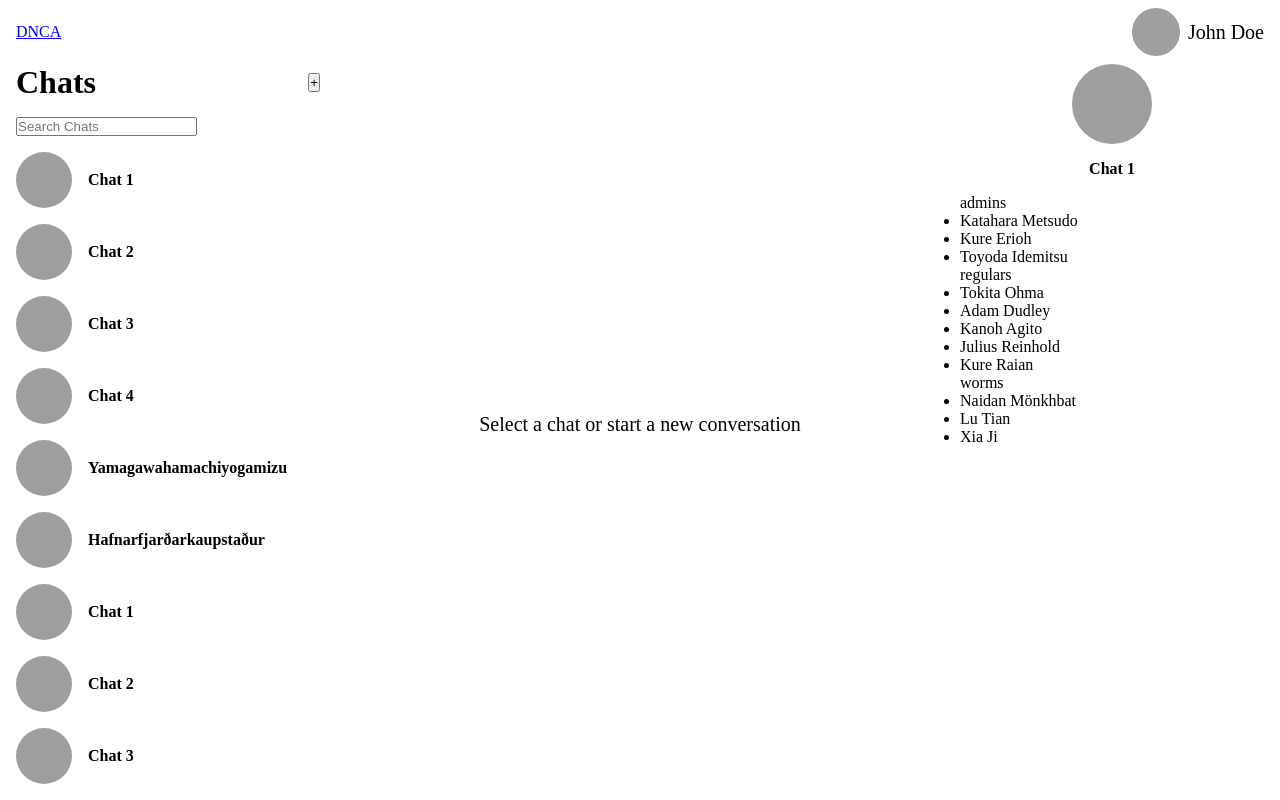
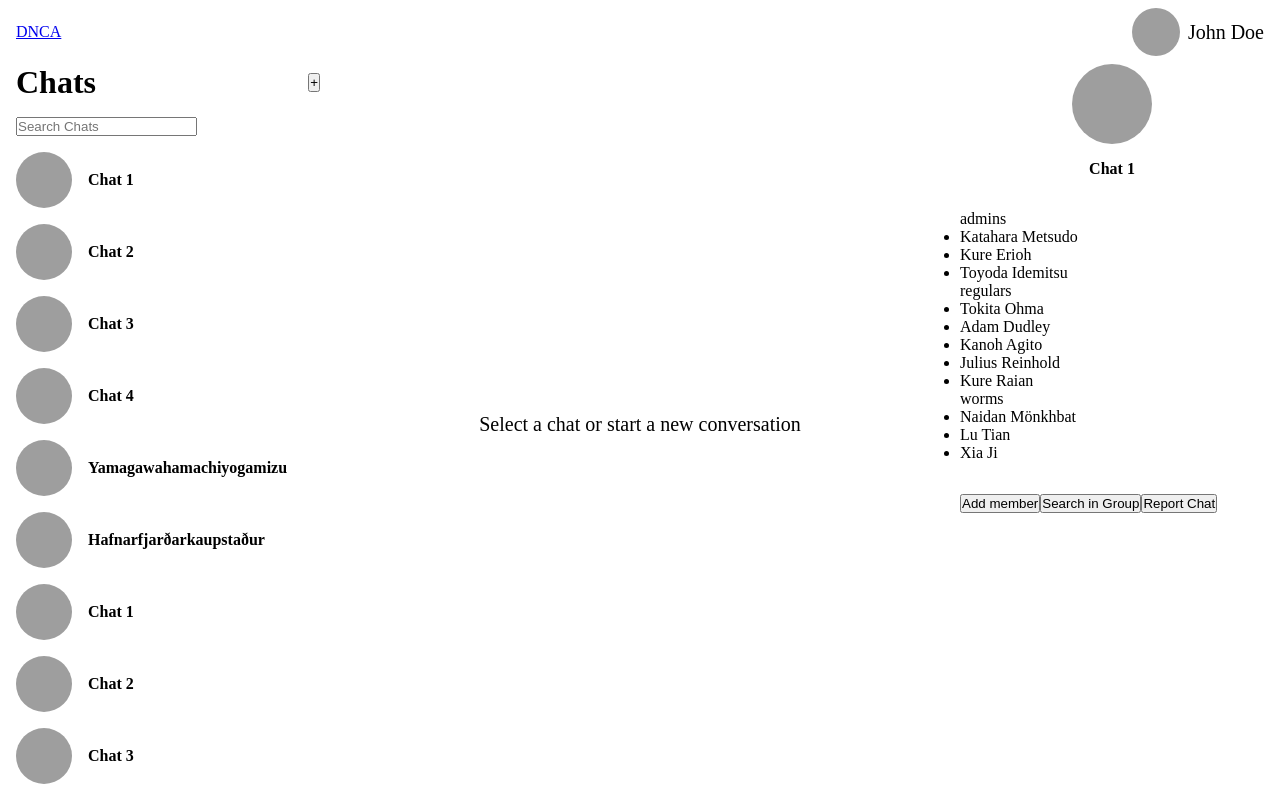
Before and after one commit to Nestortion/Definitely-not-a-Chat-App, a React (Vite) app in the folder client/: page / in a window 1280 px wide. Built offline with nearby package versions, Linux system fonts and the light colour scheme; grey boxes are pictures that could not be loaded.

Commit message:
chore: add memberList logic and some styling to RightBar

```diff
--- a/client/src/components/RightBar/RightBar.jsx
+++ b/client/src/components/RightBar/RightBar.jsx
@@ -2,20 +2,26 @@ import './rightbar.scss'
 import Avatar from '../UI/Avatar/Avatar'
 import { useContext } from 'react'
 import ChatContext from '../../contexts/ChatContext'
+import Button from '../UI/Button/Button'
 
 export default function RightBar() {
   const { chat } = useContext(ChatContext)
 
+  // TODO: Create a component maybe?
   // * Loop through members property keys
   // * then loop through its elements
-  const membersList = Object.keys(chat.members).map((key) => (
-    <ul>
-      <span>{key}</span>
-      {chat.members[key].map((element) => (
-        <li>{element}</li>
+  const membersList = (
+    <div>
+      {Object.entries(chat.members).map(([memberType, memberTypeMembers]) => (
+        <ul>
+          <span>{memberType}</span>
+          {memberTypeMembers.map((member) => (
+            <li>{member}</li>
+          ))}
+        </ul>
       ))}
-    </ul>
-  ))
+    </div>
+  )
 
   return (
     <div className="rightbar">
@@ -27,7 +33,14 @@ export default function RightBar() {
         />
         <span>{chat.title}</span>
       </div>
-      <div className="rightbar--main">{membersList}</div>
+      <div className="rightbar--main">
+        {membersList}
+        <div>
+          <Button>Add member</Button>
+          <Button>Search in Group</Button>
+          <Button>Report Chat</Button>
+        </div>
+      </div>
     </div>
   )
 }
--- a/client/src/components/RightBar/rightbar.scss
+++ b/client/src/components/RightBar/rightbar.scss
@@ -2,7 +2,7 @@
   height: 100%;
   display: flex;
   flex-direction: column;
-  gap: 1rem;
+  gap: 2rem;
 
   .rightbar--header {
     display: flex;
@@ -14,4 +14,10 @@
       font-weight: bold;
     }
   }
+
+  .rightbar--main {
+    display: flex;
+    flex-direction: column;
+    gap: 2rem;
+  }
 }
```
